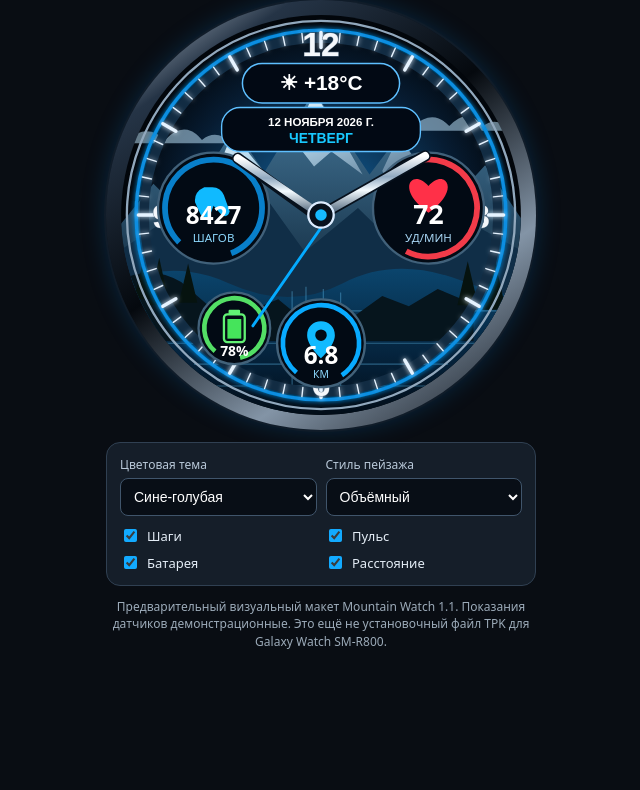
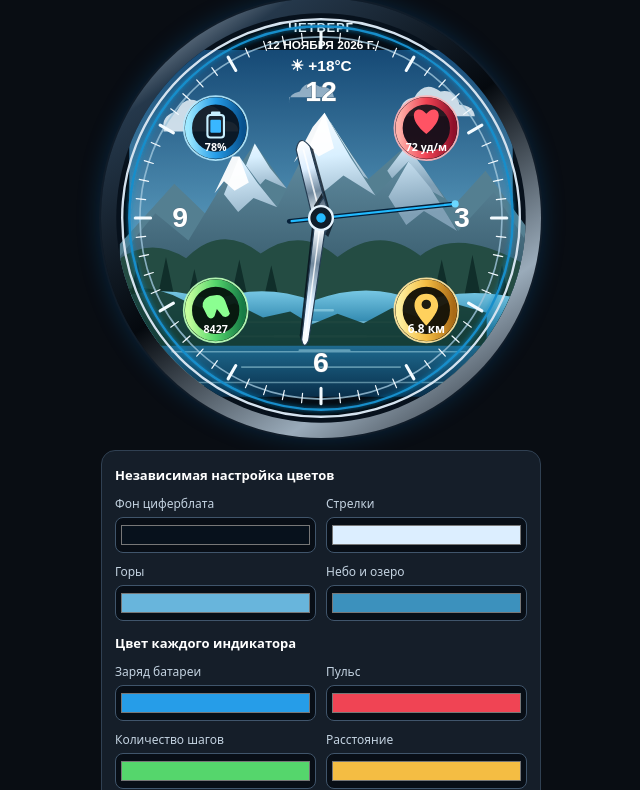
Before and after one commit to koniaeviurii/FreeNavigator, a plain HTML site: page MountainWatch_1.1/preview.html in a window 1280 px wide. Shown: the part 54-844 px from the top of the page, without its empty margins (319-959 px from the left). Before the commit the page ends 800 px from the top, so only its background shows below. Drawn offline with Linux system fonts and the light colour scheme.

Commit message:
Rebuild Mountain Watch 1.1 as configurable analog watchface

```diff
--- a/MountainWatch_1.1/preview.html
+++ b/MountainWatch_1.1/preview.html
@@ -2,109 +2,151 @@
 <html lang="ru">
 <head>
 <meta charset="utf-8"><meta name="viewport" content="width=device-width,initial-scale=1,maximum-scale=1">
-<title>Mountain Watch 1.1 — preview</title>
+<title>Mountain Watch 1.1</title>
 <style>
-:root{--blue:#12aaff;--glow:#087bd0;--ring:#087ec5}
-*{box-sizing:border-box}body{margin:0;min-height:100vh;padding:14px;background:#090d13;color:#eef6ff;font:14px system-ui,Arial;display:flex;flex-direction:column;align-items:center;gap:12px}
-h1{font-size:18px;margin:2px}.watch{width:min(94vw,430px);aspect-ratio:1;border-radius:50%;padding:7px;background:linear-gradient(145deg,#d9e4ef,#253446 18%,#05090e 45%,#8394a6 72%,#080c12);box-shadow:0 0 0 2px #101c29,0 0 24px #087bd044;overflow:hidden}
-svg{width:100%;height:100%;display:block;border-radius:50%}.panel{width:min(100%,430px);padding:13px;background:#151e29;border:1px solid #304052;border-radius:14px;display:grid;gap:10px}
-.controls{display:grid;grid-template-columns:1fr 1fr;gap:9px}label{display:grid;gap:5px;color:#b8c8d8;font-size:12px}select{width:100%;padding:9px;border-radius:8px;background:#080e16;color:#fff;border:1px solid #40556b;font-size:14px}
-.toggles{display:grid;grid-template-columns:1fr 1fr;gap:8px}.toggles label{display:flex;align-items:center;gap:7px;color:#e4edf6;font-size:13px}input{accent-color:var(--blue)}
-.note{max-width:430px;margin:0;color:#9cabb9;font-size:12px;line-height:1.45;text-align:center}
+:root{--dial:#07111c;--hand:#dceeff;--mountain:#68b5dc}
+*{box-sizing:border-box}body{margin:0;min-height:100vh;padding:12px;background:#090d13;color:#eef6ff;font:14px system-ui,Arial;display:flex;flex-direction:column;align-items:center;gap:12px}
+h1{font-size:18px;margin:2px}.watch{width:min(96vw,440px);aspect-ratio:1;border-radius:50%;padding:7px;background:linear-gradient(145deg,#e6f0fa,#25384b 18%,#05090e 48%,#9aabba 76%,#080c12);box-shadow:0 0 0 2px #101c29,0 0 25px #087bd044;overflow:hidden}
+svg{width:100%;height:100%;display:block;border-radius:50%}.panel{width:min(100%,440px);padding:13px;background:#151e29;border:1px solid #304052;border-radius:14px;display:grid;gap:11px}
+.controls{display:grid;grid-template-columns:1fr 1fr;gap:10px}label{display:grid;gap:5px;color:#c3d2e0;font-size:12px}select,input[type=color]{width:100%;min-height:36px;padding:5px;border-radius:8px;background:#080e16;color:#fff;border:1px solid #40556b;font-size:13px}input[type=color]{padding:3px}.group-title{font-size:13px;color:#fff;font-weight:700;margin-top:2px}.widget-grid{display:grid;grid-template-columns:1fr 1fr;gap:9px}.widget-grid label{grid-template-columns:1fr 74px;align-items:center}.widget-grid label span{grid-column:1/-1}.note{max-width:440px;margin:0;color:#9cabb9;font-size:12px;line-height:1.45;text-align:center}
 </style></head>
 <body>
-<h1>Mountain Watch · версия 1.1</h1>
+<h1>Mountain Watch · 1.1</h1>
 <div class="watch">
-<svg viewBox="0 0 360 360" role="img" aria-label="Горный циферблат с озером, стрелками и круговыми индикаторами">
+<svg viewBox="0 0 360 360" role="img" aria-label="Стрелочные часы с цветными заснеженными горами, озером и четырьмя градиентными индикаторами">
 <defs>
- <radialGradient id="sky"><stop stop-color="#1468a5"/><stop offset=".72" stop-color="#071c32"/><stop offset="1" stop-color="#02060b"/></radialGradient>
- <linearGradient id="snow" x2="0.8" y2="1"><stop stop-color="#fff"/><stop offset=".42" stop-color="#b8d9ed"/><stop offset="1" stop-color="#41617d"/></linearGradient>
- <linearGradient id="rock" x2="0" y2="1"><stop stop-color="#477a9d"/><stop offset="1" stop-color="#071b2c"/></linearGradient>
- <linearGradient id="water" x2="0" y2="1"><stop stop-color="#0b456d"/><stop offset=".55" stop-color="#05243e"/><stop offset="1" stop-color="#010912"/></linearGradient>
- <linearGradient id="metal" x2="0" y2="1"><stop stop-color="#fff"/><stop offset=".35" stop-color="#91a9c0"/><stop offset=".58" stop-color="#f4fbff"/><stop offset="1" stop-color="#40576e"/></linearGradient>
- <filter id="glow"><feGaussianBlur stdDeviation="2.5" result="b"/><feMerge><feMergeNode in="b"/><feMergeNode in="SourceGraphic"/></feMerge></filter>
+ <radialGradient id="dialGrad"><stop stop-color="#18344a"/><stop offset=".68" stop-color="#0b1c2b"/><stop offset="1" stop-color="#02070d"/></radialGradient>
+ <linearGradient id="sky" x2="0" y2="1"><stop stop-color="#164b78"/><stop offset=".56" stop-color="#5b9dc0"/><stop offset="1" stop-color="#e2c7a2"/></linearGradient>
+ <linearGradient id="snow" x2=".25" y2="1"><stop stop-color="#fff"/><stop offset=".45" stop-color="#d9f0ff"/><stop offset="1" stop-color="#7f9fb5"/></linearGradient>
+ <linearGradient id="mountainRock" x2="0" y2="1"><stop stop-color="#6d9bb0"/><stop offset=".55" stop-color="#426779"/><stop offset="1" stop-color="#1a3946"/></linearGradient>
+ <linearGradient id="lake" x2="0" y2="1"><stop stop-color="#77c7e4"/><stop offset=".35" stop-color="#267fa7"/><stop offset="1" stop-color="#092f4b"/></linearGradient>
+ <linearGradient id="handMetal" x2="0" y2="1"><stop stop-color="#fff"/><stop offset=".3" stop-color="var(--hand)"/><stop offset=".55" stop-color="#71899e"/><stop offset=".78" stop-color="#f5fbff"/><stop offset="1" stop-color="#43586d"/></linearGradient>
+ <linearGradient id="batteryGrad"><stop stop-color="#9ce8ff"/><stop offset=".5" stop-color="#269de8"/><stop offset="1" stop-color="#07518e"/></linearGradient>
+ <linearGradient id="pulseGrad"><stop stop-color="#ffb0a9"/><stop offset=".5" stop-color="#f04454"/><stop offset="1" stop-color="#8f102a"/></linearGradient>
+ <linearGradient id="stepsGrad"><stop stop-color="#c4ff9c"/><stop offset=".5" stop-color="#55d66c"/><stop offset="1" stop-color="#167b45"/></linearGradient>
+ <linearGradient id="distanceGrad"><stop stop-color="#fff0a0"/><stop offset=".5" stop-color="#f4bd43"/><stop offset="1" stop-color="#a96a16"/></linearGradient>
+ <filter id="softGlow"><feGaussianBlur stdDeviation="2.2" result="b"/><feMerge><feMergeNode in="b"/><feMergeNode in="SourceGraphic"/></feMerge></filter>
+ <filter id="shadow"><feGaussianBlur stdDeviation="2"/></filter>
  <clipPath id="face"><circle cx="180" cy="180" r="173"/></clipPath>
 </defs>
 <g clip-path="url(#face)">
- <rect width="360" height="360" fill="#02060b"/>
- <circle cx="180" cy="180" r="170" fill="url(#sky)"/>
- <!-- distant clouds and peaks -->
- <g opacity=".55" fill="#b7dcf4"><path d="M12 115q18-15 33 0 17-18 32 0 13-10 25 3H5z"/><path d="M260 103q17-15 31 0 16-17 29 0 13-9 23 4h-88z"/></g>
- <g id="landscape">
-  <path d="M-12 211 35 153 59 177 105 105 131 143 174 73 222 145 247 112 291 171 322 137 375 215V282H-12Z" fill="url(#rock)"/>
-  <path d="m105 105 13 22 13 16-17-8-11 9-9-12zm69-32 22 37 20 35-27-20-15 13-17-22zm73 39 17 23 20 36-24-18-15 9-12-20z" fill="url(#snow)"/>
-  <path d="M-8 220 45 185 83 205 128 159 166 212 212 174 253 214 304 184 372 221V276H-8Z" fill="#102e47"/>
-  <path d="M-8 245q55-30 108-6t99 0 103-2 76 8v115H-8Z" fill="url(#water)"/>
-  <g stroke="#5db9e9" opacity=".42" stroke-width="1"><path d="M25 263h310M48 276h260M16 291h330M70 309h220M35 328h290"/><path d="M155 246v86m12-90v94m15-92v90m15-87v84"/></g>
-  <path d="M0 240q30-19 59-2l22 19 22-11 20 15 20-8 17 14 24-12 24 13 25-18 23 9 25-15 31 13v32H0Z" fill="#06151d"/>
-  <g fill="#06130f"><path d="m18 253 8-33 8 33zm13 5 9-41 9 41zm26-2 8-34 8 34zm241 2 9-38 9 38zm22 4 10-45 10 45zm20-2 8-34 8 34z"/></g>
+ <rect width="360" height="360" fill="var(--dial)"/>
+ <circle cx="180" cy="180" r="169" fill="url(#dialGrad)"/>
+ <g id="scenery">
+  <rect x="18" y="38" width="324" height="284" fill="url(#sky)" opacity=".97"/>
+  <!-- delicate clouds -->
+  <g fill="#f4fbff" opacity=".8">
+   <path d="M47 105q-2-12 11-15 8-17 24-5 13-1 16 13 12 0 12 9H47z"/>
+   <path d="M247 91q0-11 12-13 8-15 22-5 13-2 16 11 12 1 13 10h-63z"/>
+   <path d="M153 83q-1-8 9-10 6-11 17-4 10-1 12 9h-38z" opacity=".65"/>
+  </g>
+  <!-- far ridges -->
+  <path d="M10 202 56 151 83 177 124 117 151 155 188 99 220 147 252 119 291 171 319 140 365 203v65H10z" fill="#547f91"/>
+  <path d="m124 117 13 21 14 17-18-8-11 12-10-12zm64-18 18 28 14 20-23-13-13 11-14-19zm64 20 15 19 17 25-22-12-14 8-12-19z" fill="url(#snow)"/>
+  <!-- main colorful snowy mountains -->
+  <path d="M-5 231 40 176 68 199 111 128 143 171 183 91 226 161 254 132 296 191 326 158 370 225v72H-5z" fill="url(#mountainRock)"/>
+  <path d="m111 128 15 22 17 21-20-8-13 12-12-15zm72-37 22 38 21 32-27-17-17 14-18-25zm71 41 18 22 23 37-28-17-15 12-15-24z" fill="url(#snow)"/>
+  <path d="m183 91 8 30-13 7-9-9-12 14 16-30zM111 128l8 22-12 7-9-8-8 10 15-31z" fill="#fff" opacity=".95"/>
+  <!-- foothills and pine forest -->
+  <path d="M-4 226q34-35 70-12 30-30 63-4 34-24 65 3 36-28 70-1 34-28 101 15v67H-4z" fill="#244c43"/>
+  <g fill="#102e2a">
+   <path d="m15 265 10-48 10 48zm22 5 12-57 12 57zm26-3 10-44 10 44zm36 3 12-55 12 55zm28-2 11-48 11 48zm143 1 12-54 12 54zm26 3 12-61 12 61zm27-4 10-48 10 48zm23 5 12-58 12 58z"/>
+  </g>
+  <path d="M-5 252q48-19 94-2 40-16 84 0 47-18 91 1 47-16 101 2v78H-5z" fill="url(#lake)"/>
+  <!-- lake reflections -->
+  <g stroke="#b8e8f4" opacity=".45" stroke-linecap="round"><path d="M75 268h205M98 280h164M54 293h248M113 306h134M38 319h285" stroke-width="1.4"/><path d="M170 258h20m-35 10h49m-63 12h77m-56 12h42" stroke-width="2"/></g>
+  <path d="M-5 246q33-15 68 3l22 10 22-7 24 12 23-5 18 11 22-9 22 8 24-13 23 8 25-13 32 9v28H-5z" fill="#14392f" opacity=".9"/>
  </g>
- <!-- luminous bezel -->
- <circle cx="180" cy="180" r="168" fill="none" stroke="#91a8bd" stroke-width="2"/>
- <circle cx="180" cy="180" r="160" fill="none" stroke="#078de0" stroke-width="3" filter="url(#glow)"/>
- <circle cx="180" cy="180" r="153" fill="none" stroke="#122c43" stroke-width="8"/>
- <g id="ticks" stroke="#e6f3ff" stroke-linecap="round" filter="url(#glow)"></g>
- <!-- hour numerals -->
- <g fill="#f4f7fb" stroke="#60758a" stroke-width=".7" paint-order="stroke" font-family="Arial" font-weight="800" font-size="29" text-anchor="middle">
-  <text x="180" y="42">12</text><text x="318" y="191">3</text><text x="180" y="337">6</text><text x="42" y="191">9</text>
+ <!-- top information: unframed -->
+ <g font-family="Arial" text-anchor="middle" font-weight="700">
+  <text id="weekday" x="180" y="23" fill="#fff" font-size="11" letter-spacing=".7">ЧЕТВЕРГ</text>
+  <text id="date" x="180" y="37" fill="#fff" font-size="10">12 НОЯБРЯ 2026</text>
+  <text x="180" y="56" fill="#fff" font-size="13">☀  +18°C</text>
  </g>
- <!-- weather/date capsules -->
- <g font-family="Arial" text-anchor="middle">
-  <rect x="112" y="49" width="136" height="34" rx="17" fill="#020914" stroke="#5ebfff" stroke-width="1.3"/>
-  <text x="180" y="72" fill="#fff" font-size="18" font-weight="700">☀ +18°C</text>
-  <rect x="94" y="87" width="172" height="38" rx="16" fill="#020914" stroke="#5ebfff" stroke-width="1.2"/>
-  <text id="date" x="180" y="103" fill="#fff" font-size="10" font-weight="700">12 НОЯБРЯ 2026</text>
-  <text id="weekday" x="180" y="118" fill="#18c9ff" font-size="12" font-weight="700">ЧЕТВЕРГ</text>
+ <!-- applied hour positions are independently adjustable -->
+ <g id="batteryWidget" transform="translate(91 104)">
+  <circle r="27" fill="#06101c" opacity=".9" stroke="#b4eaff" stroke-width="1.5"/>
+  <circle r="23" fill="none" stroke="url(#batteryGrad)" stroke-width="6"/>
+  <rect x="-7" y="-11" width="14" height="19" rx="2.5" fill="none" stroke="#c7efff" stroke-width="1.8"/><rect x="-4" y="-14" width="8" height="3" rx="1" fill="#c7efff"/><rect x="-4.5" y="-7" width="9" height="11" rx="1" fill="#39b7ff"/>
+  <text y="19" fill="#fff" font-size="9" font-weight="700" text-anchor="middle">78%</text>
  </g>
- <!-- circular widgets -->
- <g id="stepsWidget" transform="translate(87 174)">
-  <circle r="48" fill="#020a14" stroke="#41617a" stroke-width="2"/><circle r="42" fill="none" stroke="#087fca" stroke-width="5" stroke-dasharray="215 50" transform="rotate(135)" />
-  <path d="M-8-18q-9 4-8 13l5 11q4 5 8 0l3-8 7 8q5 3 7-3l-5-14q-3-7-10-7z" fill="#10baff"/>
-  <text y="14" fill="#fff" font-size="21" font-weight="800" text-anchor="middle">8427</text><text y="29" fill="#8edaff" font-size="10" text-anchor="middle">ШАГОВ</text>
+ <g id="pulseWidget" transform="translate(269 104)">
+  <circle r="27" fill="#1b0911" opacity=".92" stroke="#ffb3b8" stroke-width="1.5"/><circle r="23" fill="none" stroke="url(#pulseGrad)" stroke-width="6"/>
+  <path d="M0-12c-8-10-19 2 0 17 19-15 8-27 0-17" fill="#ff5364"/>
+  <text y="19" fill="#fff" font-size="9" font-weight="700" text-anchor="middle">72 уд/м</text>
  </g>
- <g id="pulseWidget" transform="translate(273 174)">
-  <circle r="48" fill="#020a14" stroke="#41617a" stroke-width="2"/><circle r="42" fill="none" stroke="#f23b49" stroke-width="5" stroke-dasharray="170 95" transform="rotate(-115)"/>
-  <path d="M0-19c-13-16-30 2 0 23 30-21 13-39 0-23" fill="#ff3048"/>
-  <text y="14" fill="#fff" font-size="23" font-weight="800" text-anchor="middle">72</text><text y="29" fill="#a9d7f5" font-size="10" text-anchor="middle">УД/МИН</text>
+ <g id="stepsWidget" transform="translate(91 258)">
+  <circle r="27" fill="#07170d" opacity=".94" stroke="#baffb8" stroke-width="1.5"/><circle r="23" fill="none" stroke="url(#stepsGrad)" stroke-width="6"/>
+  <path d="M-5-12q-7 3-6 9l4 8q3 4 6 0l2-6 5 6q4 2 6-2l-4-11q-2-5-7-5z" fill="#8bff91"/>
+  <text y="19" fill="#fff" font-size="9" font-weight="700" text-anchor="middle">8427</text>
  </g>
- <g id="batteryWidget" transform="translate(105 278)">
-  <circle r="31" fill="#020a14" stroke="#42627a" stroke-width="2"/><circle r="26" fill="none" stroke="#53df65" stroke-width="4" stroke-dasharray="140 24" transform="rotate(130)"/>
-  <rect x="-9" y="-12" width="18" height="24" rx="3" fill="none" stroke="#61f274" stroke-width="2"/><rect x="-5" y="-16" width="10" height="4" rx="1" fill="#61f274"/><rect x="-6" y="-8" width="12" height="17" fill="#45e45b"/>
-  <text y="24" fill="#fff" font-size="12" font-weight="700" text-anchor="middle">78%</text>
+ <g id="distanceWidget" transform="translate(269 258)">
+  <circle r="27" fill="#1b1406" opacity=".94" stroke="#ffe5a0" stroke-width="1.5"/><circle r="23" fill="none" stroke="url(#distanceGrad)" stroke-width="6"/>
+  <path d="M0-14c-6 0-10 4-10 10 0 7 10 17 10 17S10 3 10-4C10-10 6-14 0-14m0 5a4 4 0 1 1 0 8 4 4 0 0 1 0-8" fill="#ffd15d"/>
+  <text y="19" fill="#fff" font-size="10" font-weight="700" text-anchor="middle">6.8 км</text>
  </g>
- <g id="distanceWidget" transform="translate(180 291)">
-  <circle r="38" fill="#020a14" stroke="#42627a" stroke-width="2"/><circle r="33" fill="none" stroke="#08aaff" stroke-width="4" stroke-dasharray="165 42" transform="rotate(130)"/>
-  <path d="M0-19c-7 0-12 5-12 12 0 9 12 20 12 20S12 2 12-7C12-14 7-19 0-19m0 7a5 5 0 1 1 0 10 5 5 0 0 1 0-10" fill="#10baff"/>
-  <text y="18" fill="#fff" font-size="21" font-weight="800" text-anchor="middle">6.8</text><text y="30" fill="#8edaff" font-size="9" text-anchor="middle">КМ</text>
+ <!-- classic analog dial markers -->
+ <circle cx="180" cy="180" r="153" fill="none" stroke="#9fc6dd" stroke-width="1.4" opacity=".8"/>
+ <g id="ticks" stroke="#f4fbff" stroke-linecap="round"></g>
+ <g fill="#fff" stroke="#536d80" stroke-width=".8" paint-order="stroke" font-family="Arial" font-weight="800" font-size="24" text-anchor="middle">
+  <text x="180" y="81">12</text><text x="299" y="188">3</text><text x="180" y="310">6</text><text x="61" y="188">9</text>
  </g>
- <!-- metallic analog hands over landscape -->
- <g id="hands" stroke-linecap="round">
-  <path d="M180 183 L108 131" stroke="#07111d" stroke-width="10"/><path d="M180 180 L108 131" stroke="url(#metal)" stroke-width="7"/>
-  <path d="M180 180 L270 129" stroke="#07111d" stroke-width="10"/><path d="M180 180 L270 129" stroke="url(#metal)" stroke-width="7"/>
-  <path d="M180 191 L121 276" stroke="#04aaff" stroke-width="2.5"/>
-  <circle cx="180" cy="180" r="11" fill="#07111d" stroke="#dcecff" stroke-width="2"/><circle cx="180" cy="180" r="5" fill="#16baff"/>
+ <!-- thick, dimensional hands: real analog movement -->
+ <g id="hourHand" transform="rotate(35 180 180)">
+  <path d="M180 194 L173 184 L174 119 Q180 106 186 119 L187 184Z" fill="#091522" opacity=".8" transform="translate(2 3)"/>
+  <path d="M180 194 L173 184 L174 119 Q180 106 186 119 L187 184Z" fill="url(#handMetal)" stroke="#263e54" stroke-width="1"/>
+  <path d="M180 120L180 183" stroke="#fff" stroke-width="1.5" opacity=".8"/>
  </g>
+ <g id="minuteHand" transform="rotate(125 180 180)">
+  <path d="M180 198 L175 187 L177 76 Q180 67 183 76 L185 187Z" fill="#07121d" opacity=".85" transform="translate(2 3)"/>
+  <path d="M180 198 L175 187 L177 76 Q180 67 183 76 L185 187Z" fill="url(#handMetal)" stroke="#263e54" stroke-width="1"/>
+  <path d="M180 78L180 185" stroke="#fff" stroke-width="1.2" opacity=".85"/>
+ </g>
+ <g id="secondHand" transform="rotate(210 180 180)">
+  <path d="M180 207V66" stroke="#052039" stroke-width="4" stroke-linecap="round"/>
+  <path d="M180 205V66" stroke="#21baff" stroke-width="1.8" stroke-linecap="round"/>
+  <circle cx="180" cy="66" r="3" fill="#6bd7ff"/>
+ </g>
+ <circle cx="180" cy="180" r="10" fill="#101d2a" stroke="#e7f5ff" stroke-width="2"/><circle cx="180" cy="180" r="4" fill="#25baff"/>
+ <!-- outer metallic bezel -->
+ <circle cx="180" cy="180" r="168" fill="none" stroke="#d5e3ef" stroke-width="2"/>
+ <circle cx="180" cy="180" r="162" fill="none" stroke="#168ecb" stroke-width="2" filter="url(#softGlow)"/>
 </g>
 </svg></div>
 <section class="panel">
+ <div class="group-title">Независимая настройка цветов</div>
  <div class="controls">
-  <label>Цветовая тема<select id="palette"><option value="blue">Сине-голубая</option><option value="gold">Золотистая</option><option value="violet">Фиолетовая</option><option value="silver">Серебристая</option><option value="green">Зелёная</option><option value="turquoise">Бирюзовая</option></select></label>
-  <label>Стиль пейзажа<select id="style"><option value="real">Объёмный</option><option value="art">Художественный</option><option value="line">Контурный</option></select></label>
+  <label>Фон циферблата<input type="color" id="dialColor" value="#07111c"></label>
+  <label>Стрелки<input type="color" id="handColor" value="#dceeff"></label>
+  <label>Горы<input type="color" id="mountainColor" value="#68b5dc"></label>
+  <label>Небо и озеро<input type="color" id="sceneColor" value="#3c91bd"></label>
  </div>
- <div class="toggles">
-  <label><input type="checkbox" data-widget="stepsWidget" checked> Шаги</label>
-  <label><input type="checkbox" data-widget="pulseWidget" checked> Пульс</label>
-  <label><input type="checkbox" data-widget="batteryWidget" checked> Батарея</label>
-  <label><input type="checkbox" data-widget="distanceWidget" checked> Расстояние</label>
+ <div class="group-title">Цвет каждого индикатора</div>
+ <div class="controls">
+  <label>Заряд батареи<input type="color" id="batteryColor" value="#269de8"></label>
+  <label>Пульс<input type="color" id="pulseColor" value="#f04454"></label>
+  <label>Количество шагов<input type="color" id="stepsColor" value="#55d66c"></label>
+  <label>Расстояние<input type="color" id="distanceColor" value="#f4bd43"></label>
+ </div>
+ <div class="group-title">Положение индикаторов</div>
+ <div class="controls">
+  <label>Батарея<select data-position="batteryWidget"><option value="91,104" selected>10–11 часов</option><option value="75,140">9–10 часов</option><option value="105,75">11–12 часов</option><option value="125,115">10 часов</option></select></label>
+  <label>Пульс<select data-position="pulseWidget"><option value="269,104" selected>1–2 часа</option><option value="285,140">2–3 часа</option><option value="255,75">12–1 час</option><option value="235,115">2 часа</option></select></label>
+  <label>Шаги<select data-position="stepsWidget"><option value="91,258" selected>7–8 часов</option><option value="75,220">8–9 часов</option><option value="105,285">6–7 часов</option><option value="125,245">7 часов</option></select></label>
+  <label>Расстояние<select data-position="distanceWidget"><option value="269,258" selected>4–5 часов</option><option value="285,220">3–4 часа</option><option value="255,285">5–6 часов</option><option value="235,245">5 часов</option></select></label>
  </div>
 </section>
-<p class="note">Предварительный визуальный макет Mountain Watch 1.1. Показания датчиков демонстрационные. Это ещё не установочный файл TPK для Galaxy Watch SM‑R800.</p>
+<p class="note">Стрелочный макет Mountain Watch 1.1. Время и дата идут от часов телефона; показания погоды и датчиков пока демонстрационные. Это веб-предпросмотр, не установочный TPK для Galaxy Watch SM‑R800.</p>
 <script>
-const ns='http://www.w3.org/2000/svg',tg=document.getElementById('ticks');
-for(let i=0;i<60;i++){let a=i*Math.PI/30-Math.PI/2,r=i%5===0?145:150,x1=180+Math.cos(a)*r,y1=180+Math.sin(a)*r,x2=180+Math.cos(a)*158,y2=180+Math.sin(a)*158,l=document.createElementNS(ns,'line');l.setAttribute('x1',x1);l.setAttribute('y1',y1);l.setAttribute('x2',x2);l.setAttribute('y2',y2);l.setAttribute('stroke-width',i%5===0?3:1.2);tg.appendChild(l)}
-document.querySelectorAll('[data-widget]').forEach(c=>c.addEventListener('change',()=>document.getElementById(c.dataset.widget).style.display=c.checked?'':'none'));
-const themes={blue:['#12aaff','#087bd0'],gold:['#ffc15c','#a96819'],violet:['#c38aff','#7042ad'],silver:['#e4efff','#8097b0'],green:['#7de68a','#278d48'],turquoise:['#65e6dc','#168f91']};
-document.getElementById('palette').addEventListener('change',e=>{let p=themes[e.target.value];document.documentElement.style.setProperty('--blue',p[0]);document.documentElement.style.setProperty('--glow',p[1]);document.querySelectorAll('#ticks line').forEach(x=>x.setAttribute('stroke',p[0]));document.querySelectorAll('#hands path:last-of-type').forEach(x=>x.setAttribute('stroke',p[0]));document.querySelectorAll('#stepsWidget circle:nth-child(2),#distanceWidget circle:nth-child(2)').forEach(x=>x.setAttribute('stroke',p[0]));});
-document.getElementById('style').addEventListener('change',e=>{const l=document.getElementById('landscape');l.style.filter=e.target.value==='art'?'saturate(1.6) contrast(1.12)':e.target.value==='line'?'grayscale(1) contrast(1.8)':'none';});
-function clock(){const d=new Date();document.getElementById('date').textContent=d.toLocaleDateString('ru-RU',{day:'2-digit',month:'long',year:'numeric'}).toUpperCase();document.getElementById('weekday').textContent=d.toLocaleDateString('ru-RU',{weekday:'long'}).toUpperCase()}clock();
+const ns='http://www.w3.org/2000/svg',ticks=document.getElementById('ticks');
+for(let i=0;i<60;i++){const a=i*Math.PI/30-Math.PI/2,r=i%5===0?144:149,x1=180+Math.cos(a)*r,y1=180+Math.sin(a)*r,x2=180+Math.cos(a)*157,y2=180+Math.sin(a)*157,l=document.createElementNS(ns,'line');l.setAttribute('x1',x1);l.setAttribute('y1',y1);l.setAttribute('x2',x2);l.setAttribute('y2',y2);l.setAttribute('stroke-width',i%5===0?2.6:1);ticks.appendChild(l)}
+function setVar(id,variable){document.getElementById(id).addEventListener('input',e=>document.documentElement.style.setProperty(variable,e.target.value))}
+setVar('dialColor','--dial');setVar('handColor','--hand');
+document.getElementById('mountainColor').addEventListener('input',e=>{document.getElementById('scenery').style.filter='hue-rotate('+((parseInt(e.target.value.slice(1,3),16)-104)*1.2)+'deg) saturate(1.12)'});
+document.getElementById('sceneColor').addEventListener('input',e=>{document.getElementById('scenery').style.filter='hue-rotate('+((parseInt(e.target.value.slice(1,3),16)-60)*1.1)+'deg) saturate(1.15)'});
+const widgetColors={batteryWidget:['batteryColor','url(#batteryGrad)','#269de8'],pulseWidget:['pulseColor','url(#pulseGrad)','#f04454'],stepsWidget:['stepsColor','url(#stepsGrad)','#55d66c'],distanceWidget:['distanceColor','url(#distanceGrad)','#f4bd43']};
+Object.entries(widgetColors).forEach(([widget,[input,gradient,initial]])=>document.getElementById(input).addEventListener('input',e=>{const g=document.querySelector('#'+widget+' circle:nth-child(2)');g.setAttribute('stroke',e.target.value);g.removeAttribute('stroke-dasharray');document.querySelectorAll('#'+widget+' path,#'+widget+' rect').forEach(el=>{if(el.getAttribute('fill')&&el.getAttribute('fill')!=='none')el.setAttribute('fill',e.target.value)})}));
+document.querySelectorAll('[data-position]').forEach(s=>s.addEventListener('change',e=>document.getElementById(e.target.dataset.position).setAttribute('transform','translate('+e.target.value+')')));
+function tick(){const d=new Date(),sec=d.getSeconds()+d.getMilliseconds()/1000,min=d.getMinutes()+sec/60,hr=(d.getHours()%12)+min/60;document.getElementById('secondHand').setAttribute('transform','rotate('+sec*6+' 180 180)');document.getElementById('minuteHand').setAttribute('transform','rotate('+min*6+' 180 180)');document.getElementById('hourHand').setAttribute('transform','rotate('+hr*30+' 180 180)');document.getElementById('weekday').textContent=d.toLocaleDateString('ru-RU',{weekday:'long'}).toLocaleUpperCase('ru-RU');document.getElementById('date').textContent=d.toLocaleDateString('ru-RU',{day:'numeric',month:'long',year:'numeric'}).toLocaleUpperCase('ru-RU')}
+tick();setInterval(tick,250);
 </script></body></html>
```
